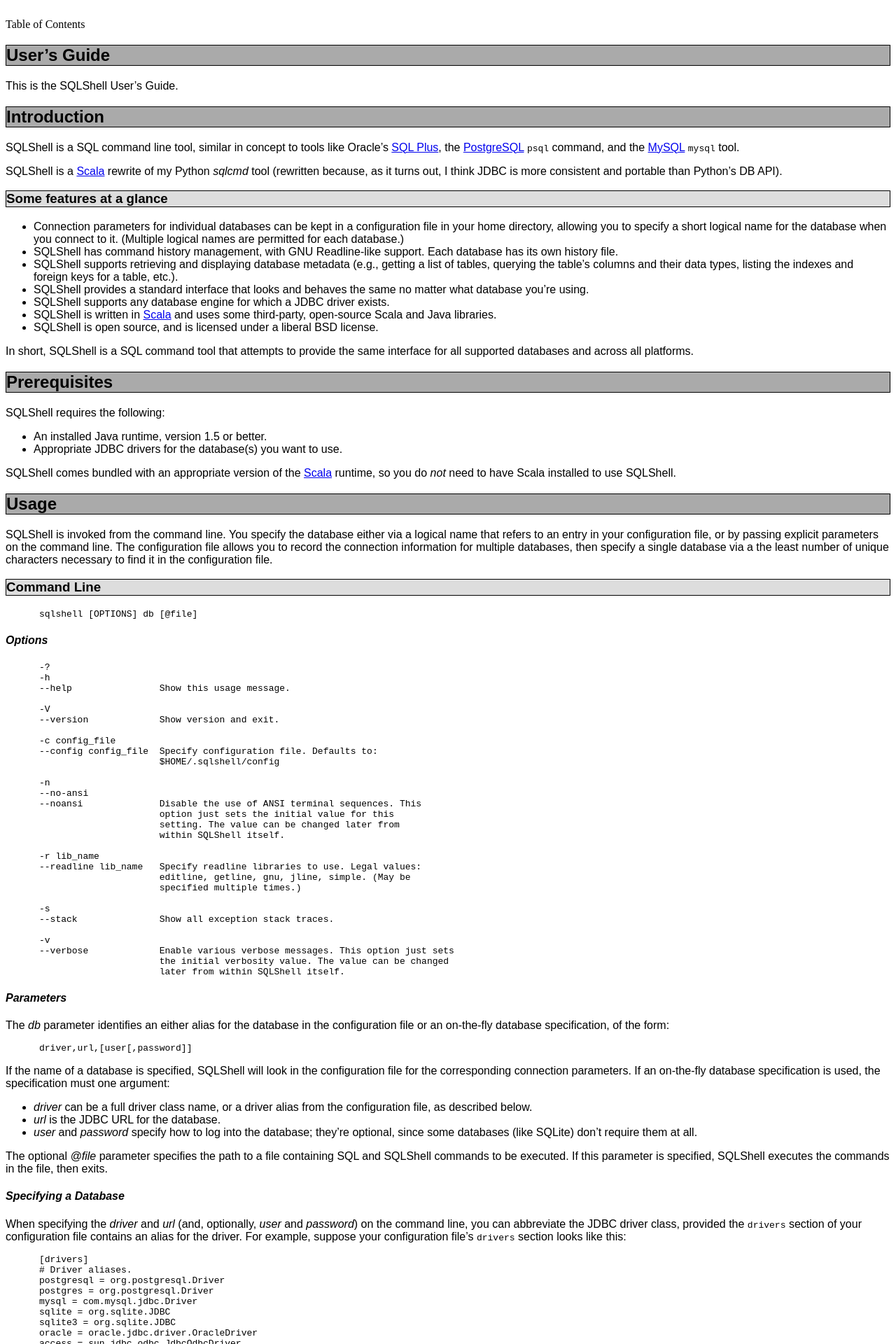
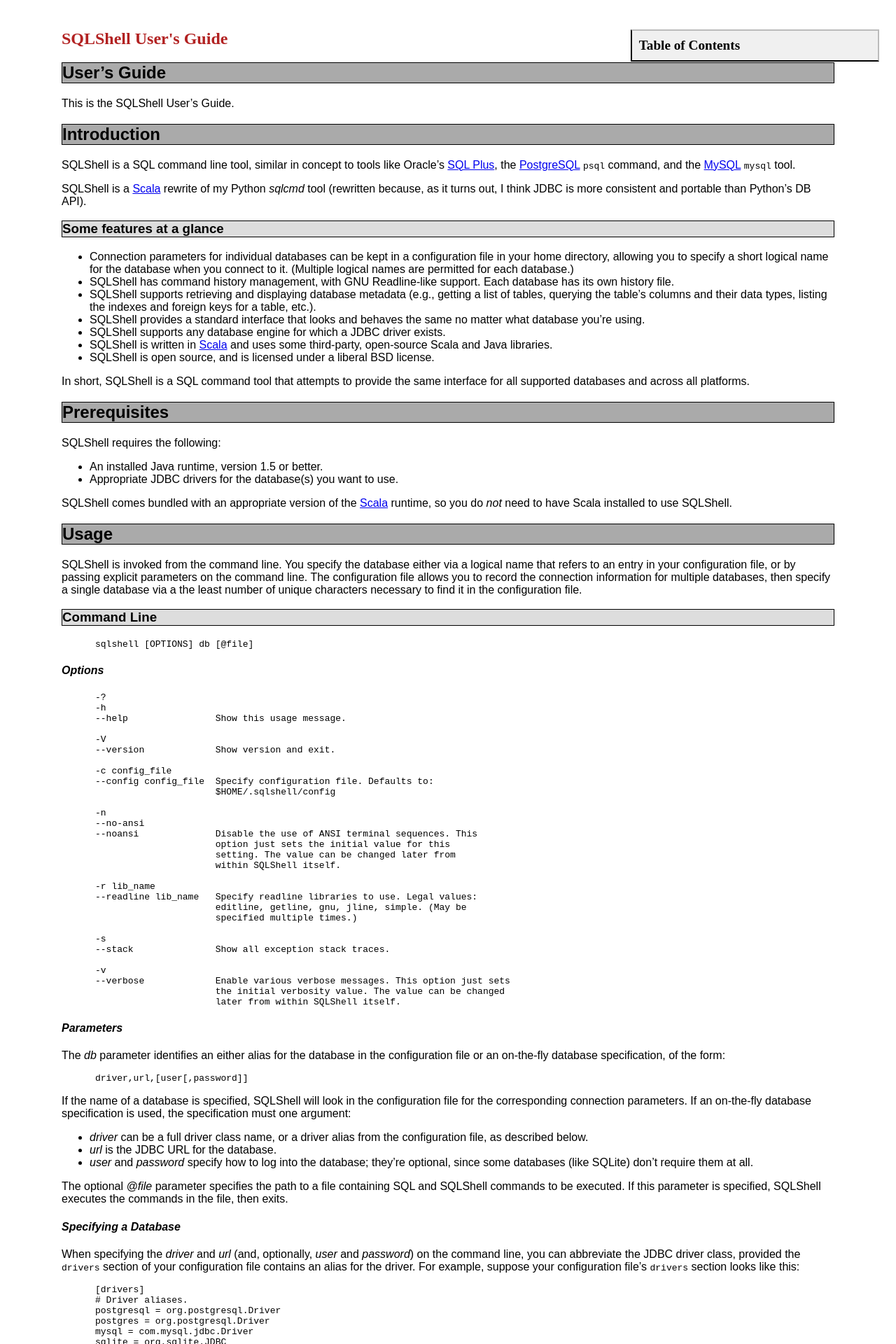
Before and after one commit to robspassky/sqlshell, a Jekyll site: the page built from users-guide.md, in a window 1280 px wide. Shown: the top 1920 px of the page at 70% size. Built offline with Jekyll 4.4.1, drawn with Linux system fonts in a browser that asks for light colours.

Commit message:
More styling, for TOC

```diff
--- a/_layouts/users-guide.html
+++ b/_layouts/users-guide.html
@@ -1,13 +1,19 @@
 {% include ug-header.html %}
+
+<div id="body">
 
 <div id="tocBlock">
 <span id="tocHeading">Table of Contents</span>
 <div id="toc"></div>
 </div>
 
+<h1 class="title">{{ page.title }}</h1>
+
 <div id="content" class="site">
 
 {{ content }}
+
+</div>
 
 </div>
 
--- a/stylesheets/users-guide.css
+++ b/stylesheets/users-guide.css
@@ -4,6 +4,13 @@
 {
     background-color: white;
     font-family: Arial, Helvetica, Verdana, sans-serif;
+    width: auto;
+}
+
+div#body
+{
+    margin-left: 5em;
+    margin-right: 5em;
 }
 
 .site
@@ -16,54 +23,10 @@
     margin-left: 0.5in;
 }
 
-// Table of contents stuff. See toc.js
-
-div#toc-heading
+h1.title
 {
-    font-family: Arial, Helvetica, Verdana, sans-serif;
-    background-color: #aaaaaa;
-    border: 1px solid black;
-}
-
-div#toc
-{
-    font-family: Arial, Helvetica, Verdana, sans-serif;
-}
-
-li.tocH1
-{
-    margin-left: 2em;
-    font-family: Arial, Helvetica, Verdana, sans-serif;
-}
-
-li.tocH2
-{
-    margin-left: 3em;
-    font-family: Arial, Helvetica, Verdana, sans-serif;
-}
-
-li.tocH3
-{
-    margin-left: 4em;
-    font-family: Arial, Helvetica, Verdana, sans-serif;
-}
-
-li.tocH4
-{
-    margin-left: 5em;
-    font-family: Arial, Helvetica, Verdana, sans-serif;
-}
-
-li.tocH5
-{
-    margin-left: 6em;
-    font-family: Arial, Helvetica, Verdana, sans-serif;
-}
-
-li.tocH6
-{
-    margin-left: 7em;
-    font-family: Arial, Helvetica, Verdana, sans-serif;
+    font-size: 18pt;
+    color: #b22222;
 }
 
 h2
@@ -94,3 +57,74 @@
     font-style: italic;
     text-decoration: underline;
 }
+
+div#content
+{
+}
+
+/* --- START table of contents styling. See toc.js */
+
+div#toc
+{
+    width: auto;
+    font-size: 9pt;
+    font-family: Arial, Helvetica, Verdana, sans-serif;
+}
+
+span#tocHeading
+{
+    background-color: #f0f0f0;
+    width: auto;
+    font-weight: bold;
+    font-size: larger;
+}
+
+div#tocBlock
+{
+    border-left: 2px solid black;
+    border-bottom: 2px solid black;
+    border-right: 2px solid #bbbbbb;
+    border-top: 2px solid #bbbbbb;
+    margin-right: -4em;
+    margin-left: 10px;
+    background-color: #f0f0f0;
+    padding: 10px;
+    width: 30%;
+    float: right;
+}
+
+ul.toc
+{
+}
+
+li.tocH1
+{
+    margin-left: 0em
+}
+
+li.tocH2
+{
+    margin-left: 1em
+}
+
+li.tocH3
+{
+    margin-left: 2em
+}
+
+li.tocH4
+{
+    margin-left: 3em
+}
+
+li.tocH5
+{
+    margin-left: 4em
+}
+
+li.tocH6
+{
+    margin-left: 5em
+}
+
+/* --- END table of contents styles */
--- a/users-guide.md
+++ b/users-guide.md
@@ -1,5 +1,5 @@
 ---
-title: SQLShell, a cross-platform, cross-database SQL command tool
+title: SQLShell User's Guide
 layout: users-guide
 ---
 
```
